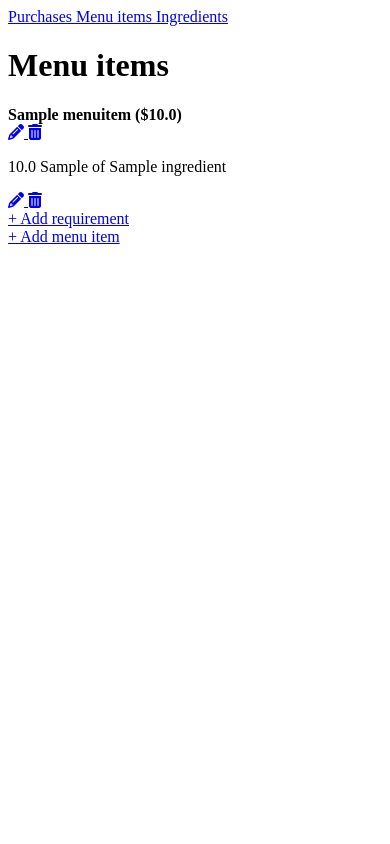
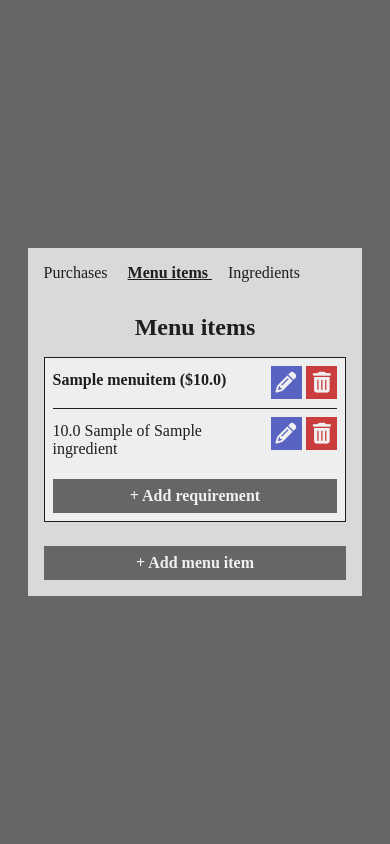
Before and after one commit to tamaspenzes-2001/djangodelights, a Django app: page /menu-items in a window 390 px wide. Run offline with Django 5.2, Linux system fonts and the light colour scheme; tables that the repository leaves empty hold one stand-in row (values such as "Sample post"); some libraries are stand-ins or nearby versions.

Commit message:
add CSS styles to templates

```diff
--- a/inventory/static/inventory/style.css
+++ b/inventory/static/inventory/style.css
@@ -0,0 +1,157 @@
+* {
+  box-sizing: border-box;
+  margin: 0;
+  padding: 0;
+}
+
+body {
+  display: flex;
+  justify-content: center;
+  align-items: center;
+  height: 100vh;
+  padding: 0.5rem;
+  overflow: hidden;
+  background-color: #666666;
+}
+
+h1 {
+  font-size: 1.5rem;
+  text-align: center;
+  margin: 2rem 0 1rem;
+}
+
+p, a, h1, strong {
+  color: #1E1E1E;
+}
+
+.content-wrapper {
+  background-color: #D9D9D9;
+  padding: 1rem;
+}
+
+.nav-item {
+  text-decoration: none;
+  margin-right: 1rem;
+}
+
+.nav-item--active {
+  font-weight: bold;
+  text-decoration: underline;
+}
+
+.button {
+  border: 0;
+  text-decoration: none;
+  font-size: 1rem;
+  font-weight: bold;
+  font-family: serif;
+  padding: 0.5rem;
+  color: #F0F0F0;
+  background-color: #666666;
+}
+
+.button--full-width {
+  display: block;
+  width: 100%;
+  text-align: center;
+  margin-top: 0.5rem;
+}
+
+.inline-block {
+  display: inline-block;
+}
+
+
+/* LIST VIEW TEMPLATES */
+.table-wrapper {
+  border-collapse: collapse;
+  max-height: 50vh;
+  overflow: scroll;
+}
+
+th, td {
+  max-width: 20rem;
+  text-align: center;
+  padding: 0.5rem 1rem;
+  border-bottom: 0.1rem solid #1E1E1E;
+}
+
+.button--edit {
+  background-color: #5964C2;
+  margin-right: 0.3rem;
+  padding: 0.3rem;
+  padding-right: 0;
+  font-size: 1.3rem;
+}
+
+.button--delete {
+  background-color: #CB3C3C;
+  padding: 0.3rem 0.4rem;
+  font-size: 1.3rem;
+}
+
+
+/* LIST VIEW TEMPLATES - PURCHASES */
+.financial-report-p {
+  text-align: center;
+  line-height: 1.5;
+}
+
+
+/* LIST VIEW TEMPLATES - MENU ITEMS */
+.card-container {
+  display: flex;
+  justify-content: space-between;
+  flex-wrap: wrap;
+}
+
+.card {
+  background-color: #EEEEEE;
+  padding: 0.5rem;
+  border: 0.1rem solid #1E1E1E;
+  margin-bottom: 1rem;
+  width: 48%;
+}
+
+@media (max-width: 550px) {
+  .card {
+    width: 100%;
+  }
+}
+
+.card-header {
+  display: flex;
+  justify-content: space-between;
+  padding: 0.3rem 0 0.8rem;
+  border-bottom: 0.1rem solid #1E1E1E;
+  margin-bottom: 0.5rem;
+}
+
+.menu-name {
+  width: calc(100% - 5rem);
+}
+
+.requirement-container {
+  display: flex;
+  justify-content: space-between;
+  padding: 0.3rem 0 0.8rem;
+}
+
+.requirement-p {
+  width: calc(100% - 5rem);
+}
+
+
+/* OTHER VIEW TEMPLATES */
+.form-field {
+  display: block;
+  width: 100%;
+  background-color: #F6F6F6;
+  border: 0;
+  padding: 0.5rem;
+  margin: 0.5rem 0;
+}
+
+.button--delete-confirmation {
+  background-color: #CB3C3C;
+}
--- a/inventory/templates/inventory/add-ingredient.html
+++ b/inventory/templates/inventory/add-ingredient.html
@@ -11,6 +11,6 @@
 <form method="POST">
   {% csrf_token %}
   {{ form.as_p }}
-  <input type="submit" value="Add ingredient">
+  <input type="submit" value="Add ingredient" class="button button--full-width">
 </form>
 {% endblock %}
--- a/inventory/templates/inventory/add-menu-item.html
+++ b/inventory/templates/inventory/add-menu-item.html
@@ -11,6 +11,6 @@
 <form method="POST">
   {% csrf_token %}
   {{ form.as_p }}
-  <input type="submit" value="Add menu item">
+  <input type="submit" value="Add menu item" class="button button--full-width">
 </form>
 {% endblock %}
--- a/inventory/templates/inventory/add-purchase.html
+++ b/inventory/templates/inventory/add-purchase.html
@@ -18,6 +18,6 @@
         </div>
     {% endfor %}
   {% endif %}
-  <input type="submit" value="Add purchase">
+  <input class="button button--full-width" type="submit" value="Add purchase">
 </form>
 {% endblock %}
--- a/inventory/templates/inventory/add-recipe-requirement.html
+++ b/inventory/templates/inventory/add-recipe-requirement.html
@@ -11,6 +11,6 @@
 <form method="POST">
   {% csrf_token %}
   {{ form.as_p }}
-  <input type="submit" value="Add requirement">
+  <input type="submit" value="Add requirement" class="button button--full-width">
 </form>
 {% endblock %}
--- a/inventory/templates/inventory/base.html
+++ b/inventory/templates/inventory/base.html
@@ -11,13 +11,13 @@
 <body>
   <div class="content-wrapper">
     <nav>
-      <a href="{% url 'purchases' %}" class="nav-item{% if request.path == purchases_url %} nav-item--active{% endif %}">
+      <a href="{% url 'purchases' %}" class="nav-item{% if active_page|lower == '/'|lower %} nav-item--active{% endif %}">
         Purchases
       </a>
-      <a href="{% url 'menu_items' %}" class="nav-item{% if request.path == menu_items_url %} nav-item--active{% endif %}">
+      <a href="{% url 'menu_items' %}" class="nav-item{% if active_page|lower == '/menu-items'|lower %} nav-item--active{% endif %}">
         Menu items
       </a>
-      <a href="{% url 'ingredients' %}" class="nav-item{% if request.path == ingredients_url %} nav-item--active{% endif %}">
+      <a href="{% url 'ingredients' %}" class="nav-item{% if active_page|lower == '/ingredients'|lower %} nav-item--active{% endif %}">
         Ingredients
       </a>
     </nav>
--- a/inventory/templates/inventory/delete-ingredient.html
+++ b/inventory/templates/inventory/delete-ingredient.html
@@ -14,6 +14,6 @@
 </p>
 <form action="" method="POST">
   {% csrf_token %}
-  <input class="button delete-button" type="submit" value="Delete">
+  <input type="submit" value="Delete" class="button button--full-width button--delete-confirmation">
 </form>
 {% endblock %}
--- a/inventory/templates/inventory/delete-menu-item.html
+++ b/inventory/templates/inventory/delete-menu-item.html
@@ -13,6 +13,6 @@
 </p>
 <form action="" method="POST">
   {% csrf_token %}
-  <input class="button delete-button" type="submit" value="Delete">
+  <input type="submit" value="Delete" class="button button--full-width button--delete-confirmation">
 </form>
 {% endblock %}
--- a/inventory/templates/inventory/delete-recipe-requirement.html
+++ b/inventory/templates/inventory/delete-recipe-requirement.html
@@ -13,6 +13,6 @@
 </p>
 <form action="" method="POST">
   {% csrf_token %}
-  <input class="button delete-button" type="submit" value="Delete">
+  <input type="submit" value="Delete" class="button button--full-width button--delete-confirmation">
 </form>
 {% endblock %}
--- a/inventory/templates/inventory/menu-items.html
+++ b/inventory/templates/inventory/menu-items.html
@@ -9,34 +9,36 @@
 
 {% block body %}
 <h1>Menu items</h1>
-<div class="flex-container">
+<div class="card-container">
   {% for menu_item in object_list %}
   <div class="card">
     <div class="card-header">
       <strong class="menu-name">{{ menu_item }}</strong>
-      <div class="button-container">
-        <a href="{% url 'update_menu_item' menu_item.id %}" class="button edit-button">
+      <div class="inline-block">
+        <a href="{% url 'update_menu_item' menu_item.id %}" class="button button--edit">
           <i class="fa-solid fa-pencil"></i>
         </a>
-        <a href="{% url 'delete_menu_item' menu_item.id %}" class="button delete-button">
+        <a href="{% url 'delete_menu_item' menu_item.id %}" class="button button--delete">
           <i class="fa-solid fa-trash-can"></i>
         </a>
       </div>
     </div>
     {% for requirement in menu_item.reciperequirement_set.all %}
-    <p>{{ requirement }}</p>
-    <div class="button-container">
-      <a href="{% url 'update_recipe_requirement' menu_item.name requirement.id %}" class="button edit-button">
-        <i class="fa-solid fa-pencil"></i>
-      </a>
-      <a href="{% url 'delete_recipe_requirement' menu_item.name requirement.id %}" class="button delete-button">
-        <i class="fa-solid fa-trash-can"></i>
-      </a>
+    <div class="requirement-container">
+      <p class="requirement-p">{{ requirement }}</p>
+      <div class="inline-block">
+        <a href="{% url 'update_recipe_requirement' menu_item.name requirement.id %}" class="button button--edit">
+          <i class="fa-solid fa-pencil"></i>
+        </a>
+        <a href="{% url 'delete_recipe_requirement' menu_item.name requirement.id %}" class="button button--delete">
+          <i class="fa-solid fa-trash-can"></i>
+        </a>
+      </div>
     </div>
     {% endfor %}
-    <a href="{% url 'add_recipe_requirement' menu_item.name %}" class="button add-button">+ Add requirement</a>
+    <a href="{% url 'add_recipe_requirement' menu_item.name %}" class="button button--full-width">+ Add requirement</a>
   </div>
   {% endfor %}
 </div>
-<a href="{% url 'add_menu_item' %}" class="button add-button">+ Add menu item</a>
+<a href="{% url 'add_menu_item' %}" class="button button--full-width">+ Add menu item</a>
 {% endblock %}
--- a/inventory/templates/inventory/update-ingredient.html
+++ b/inventory/templates/inventory/update-ingredient.html
@@ -11,6 +11,6 @@
 <form method="POST">
   {% csrf_token %}
   {{ form.as_p }}
-  <input type="submit" value="Save">
+  <input type="submit" value="Save" class="button button--full-width">
 </form>
 {% endblock %}
--- a/inventory/templates/inventory/update-menu-item.html
+++ b/inventory/templates/inventory/update-menu-item.html
@@ -11,6 +11,6 @@
 <form method="POST">
   {% csrf_token %}
   {{ form.as_p }}
-  <input type="submit" value="Save">
+  <input type="submit" value="Save" class="button button--full-width">
 </form>
 {% endblock %}
--- a/inventory/templates/inventory/update-recipe-requirement.html
+++ b/inventory/templates/inventory/update-recipe-requirement.html
@@ -11,6 +11,6 @@
 <form method="POST">
   {% csrf_token %}
   {{ form.as_p }}
-  <input type="submit" value="Save">
+  <input type="submit" value="Save" class="button button--full-width">
 </form>
 {% endblock %}
--- a/inventory/views.py
+++ b/inventory/views.py
@@ -11,8 +11,8 @@ class PurchaseListView(ListView):
   model = Purchase
   template_name = "inventory/index.html"
 
-  def get_context_data(self):
-    context = super().get_context_data()
+  def get_context_data(self, **kwargs):
+    context = super().get_context_data(**kwargs)
     context["revenue"] = Purchase.objects.aggregate(revenue=Sum("menu_item__price"))["revenue"]
     if context["revenue"] is None:
       context["revenue"] = 0
@@ -27,6 +27,7 @@ class PurchaseListView(ListView):
           cost += requirement.ingredient.unit_price * requirement.quantity
       context["cost"] = cost
       context["profit"] = context["revenue"] - context["cost"]
+    context['active_page'] = self.request.path
     return context
 
 class PurchaseCreateView(CreateView):
@@ -50,6 +51,11 @@ class PurchaseCreateView(CreateView):
 class MenuItemListView(ListView):
   model = MenuItem
   template_name = "inventory/menu-items.html"
+
+  def get_context_data(self, **kwargs):
+    context = super().get_context_data(**kwargs)
+    context['active_page'] = self.request.path
+    return context
 
 class MenuItemCreateView(CreateView):
   model = MenuItem
@@ -112,6 +118,11 @@ class IngredientListView(ListView):
   model = Ingredient
   template_name = "inventory/ingredients.html"
 
+  def get_context_data(self, **kwargs):
+    context = super().get_context_data(**kwargs)
+    context['active_page'] = self.request.path
+    return context
+
 class IngredientCreateView(CreateView):
   model = Ingredient
   template_name = "inventory/add-ingredient.html"
```
Also changed, not shown: inventory/forms.py (+20 -0 lines), inventory/templates/inventory/index.html (+6 -4 lines), inventory/templates/inventory/ingredients.html (+5 -3 lines).
